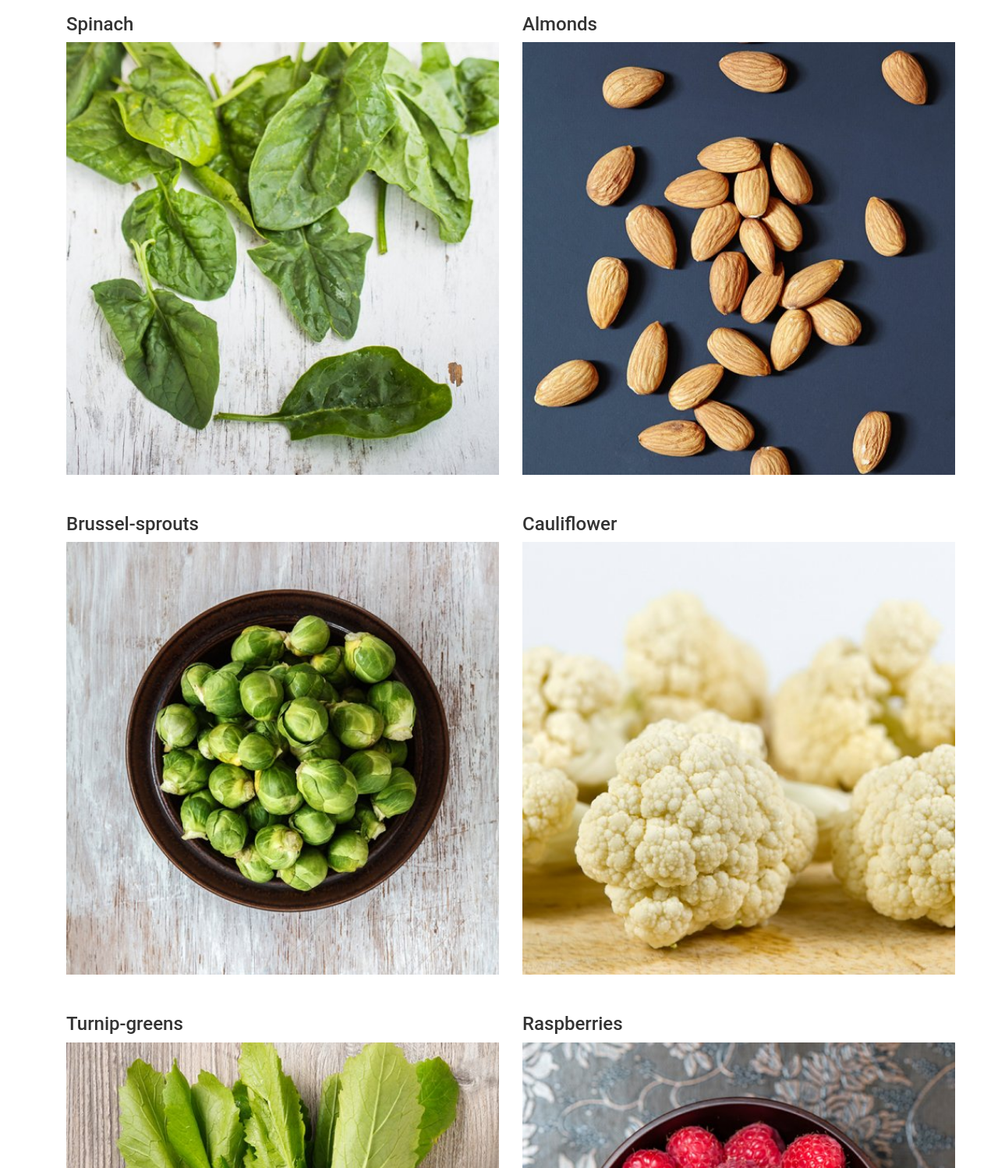
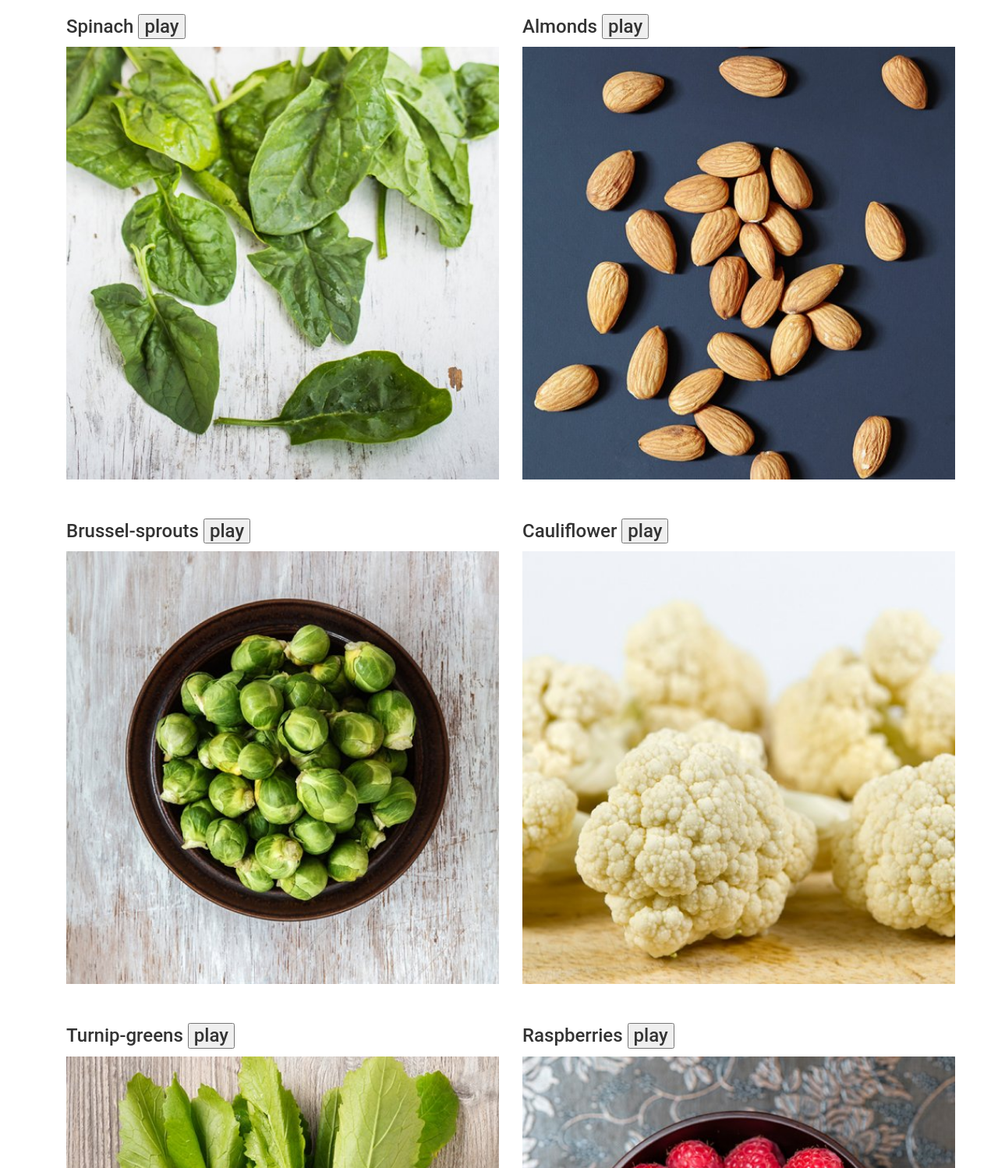
Before and after one commit to christinezrt/eff, a plain HTML site: page supermarket.html in a window 1280 px wide. Shown: the part 282-1780 px from the top of the page at 78% size. Drawn offline with Linux system fonts and the light colour scheme.

Commit message:
add audio

```diff
--- a/supermarket.html
+++ b/supermarket.html
@@ -9,6 +9,14 @@
   </head>
 
 <body>
+<div id="div1"></div>
+<script language="javascript">
+  function play_click(sef,url){
+    var div = document.getElementById('div1');
+    div.innerHTML = '<embed src="'+url+'" loop="0" autostart="true" width = "0" height="0" ></embed>';
+}
+</script>
+
   <header class="container">
     <div class="row">
       <h1 class="col-sm-8"> English for food</h1>
@@ -20,8 +28,8 @@
     </div>
   </header>
 
+  <section class="picbar">
 
-  <section class="picbar">
     <div class="container">
       <div class="row text-center">
         <h2>Garden stuff in a supermarket</h2>
@@ -33,49 +41,49 @@
 <section class="container">
     <div class="row">
       <div class="col-sm-6">
-        <h3>Spinach</h3>
+        <h3>Spinach  <input type="button" value="play" size="3" onclick="play_click(this,'./pronounce/1.m4a');"></h3>
         <img src="./resource_files/veg/spinach.jpg" width="525"
   height="525">
       </div>
 
       <div class="col-sm-6">
-        <h3>Almonds</h3>
+        <h3>Almonds  <input type="button" value="play" size="3" onclick="play_click(this,'./pronounce/2.m4a');"></h3>
         <img src="./resource_files/veg/almonds.jpg" width="525"
   height="525">
       </div>
 
     <div class="col-sm-6">
-        <h3>Brussel-sprouts</h3>
+        <h3>Brussel-sprouts  <input type="button" value="play" size="3" onclick="play_click(this,'./pronounce/3.m4a');"></h3>
         <img src="./resource_files/veg/brussel-sprouts.jpg" width="525"
   height="525">
       </div>
 
       <div class="col-sm-6">
-        <h3>Cauliflower</h3>
+        <h3>Cauliflower  <input type="button" value="play" size="3" onclick="play_click(this,'./pronounce/4.m4a');"></h3>
         <img src="./resource_files/veg/cauliflower.jpg" width="525"
   height="525">
       </div>
 
       <div class="col-sm-6">
-        <h3>Turnip-greens</h3>
+        <h3>Turnip-greens  <input type="button" value="play" size="3" onclick="play_click(this,'./pronounce/5.m4a');"></h3>
         <img src="./resource_files/veg/Turnip-greens.jpg" width="525"
   height="525">
       </div>
 
       <div class="col-sm-6">
-        <h3>Raspberries</h3>
+        <h3>Raspberries  <input type="button" value="play" size="3" onclick="play_click(this,'./pronounce/6.m4a');"></h3>
         <img src="./resource_files/veg/raspberries.jpg" width="525"
   height="525">
       </div>
 
     <div class="col-sm-6">
-        <h3>Sunflower-seeds</h3>
+        <h3>Sunflower-seeds  <input type="button" value="play" size="3" onclick="play_click(this,'./pronounce/7.m4a');"></h3>
         <img src="./resource_files/veg/Sunflower-seeds.jpg" width="525"
   height="525">
       </div>
 
       <div class="col-sm-6">
-        <h3>Sweet-potatoes</h3>
+        <h3>Sweet-potatoes  <input type="button" value="play" size="3" onclick="play_click(this,'./pronounce/8.m4a');"></h3>
         <img src="./resource_files/veg/Sweet-potatoes.jpg" width="525"
   height="525">
       </div>
```
Also changed, not shown: introduction.html (+2 -1 lines), mexican_food.html (+1 -0 lines), readme.txt (deleted), 16 other files.
